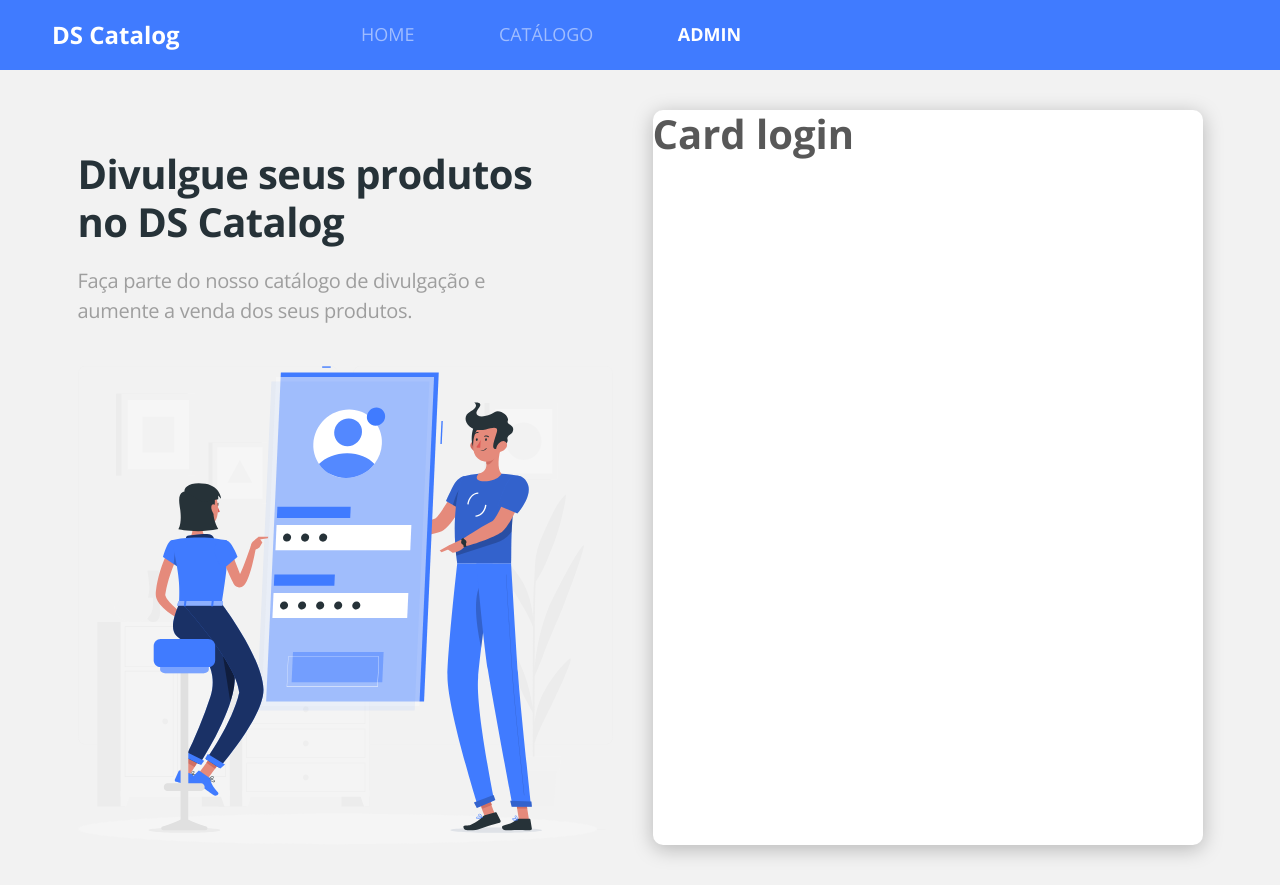
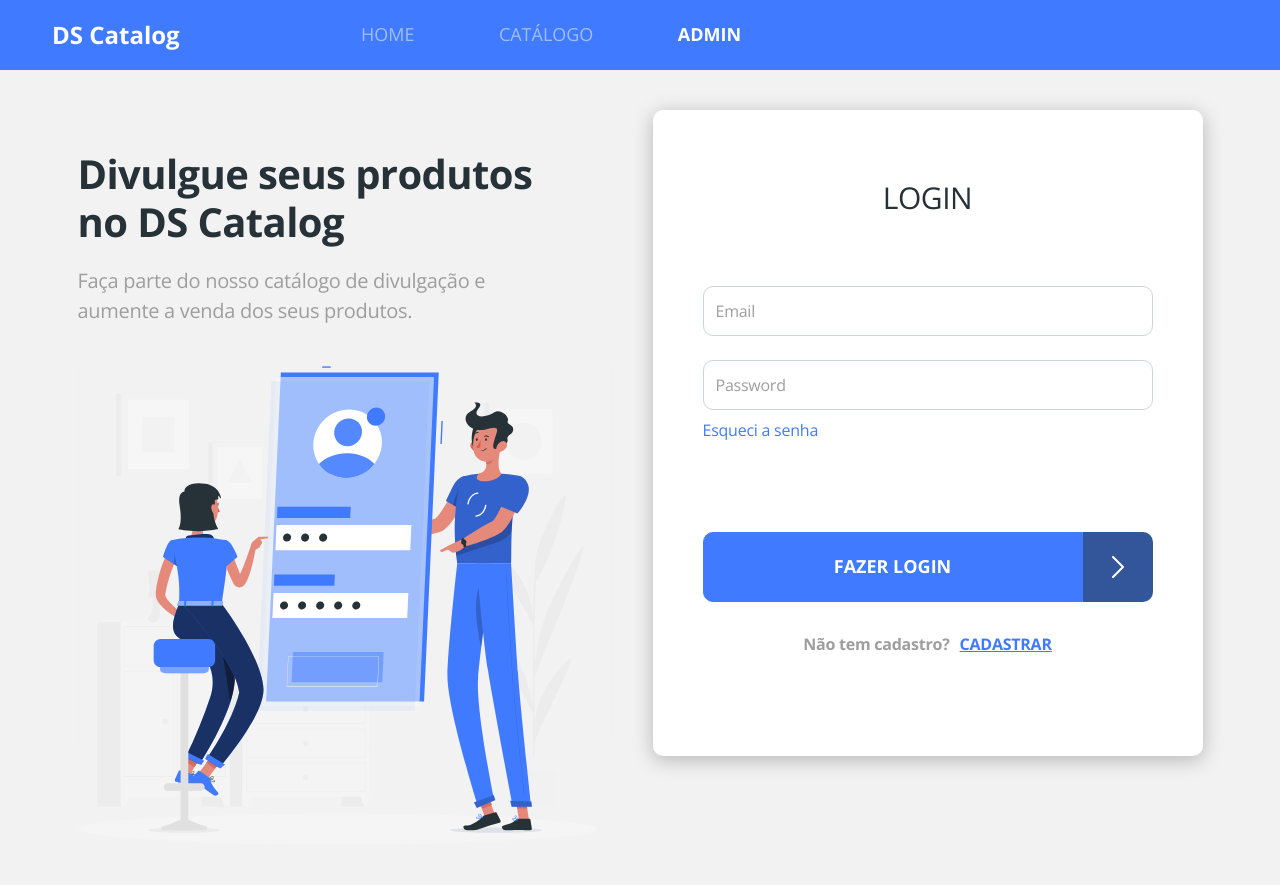
Before and after one commit to emelinepg/dscatalog, a React (Create React App) app in the folder frontend/: page /admin/auth/login in a window 1280 px wide. Built offline with nearby package versions, Linux system fonts and the light colour scheme; no server answers.

Commit message:
Login card

```diff
--- a/frontend/src/App.css
+++ b/frontend/src/App.css
@@ -19,3 +19,15 @@
     box-shadow: 0px 4px 20px rgba(0, 0, 0, 0.25);
     background-color: white;
 }
+
+.base-input {
+    border-radius: 10px;
+    font-size: 1em;
+    letter-spacing: -0.015em;
+    color: #263238;
+    height: 50px;
+}
+
+.base-input::placeholder {
+    color: #9E9E9E;
+}
--- a/frontend/src/components/ButtonIcon/index.tsx
+++ b/frontend/src/components/ButtonIcon/index.tsx
@@ -8,11 +8,9 @@
 const ButtonIcon = ( { text } : Props ) => {
   return (
     <div className="btn-container">
-      <div>
-        <button className="btn btn-primary">
-          {text}
-        </button>
-      </div>
+      <button className="btn btn-primary">
+        <h6>{text}</h6>
+      </button>
       <div className="btn-icon-container">
         <ArrowIcon />
       </div>
--- a/frontend/src/components/ButtonIcon/styles.css
+++ b/frontend/src/components/ButtonIcon/styles.css
@@ -1,40 +1,40 @@
 .btn-container {
     display: flex;
-    flex-direction: row;
 }
 
 .btn-container button {
-    height: 100%;
-    color: white;
+    border-radius: 10px 0 0 10px;
+    width: calc(100% - 50px);
+}
+
+.btn h6 {
+    color: #fff;
     font-size: 12px;
-    font-weight: 700;
     text-transform: uppercase;
-    border-radius: 10px 0px 0px 10px;
 }
 
 .btn-icon-container {
-    width: 50px;
-    height: 50px;
-    background: #33569B;
-    border-radius: 0px 10px 10px 0px;
     display: flex;
     justify-content: center;
     align-items: center;
-    color: white;
+    width: 50px;
+    height: 50px;
+    border-radius: 0px 10px 10px 0px;
+    background-color: #33569B;
+    color: #fff;
 }
 
-@media (min-width: 768px) {
-    .btn-container button {
-        font-size: 16px;
-    }
-
+@media (min-width: 576px) {
     .btn-icon-container {
         width: 70px;
         height: 70px;
     }
 
-    .btn-icon-container {
-        width: 70px;
-        height: 70px;
+    .btn-container button {
+        width: calc(100% - 70px);
+    }
+
+    .btn h6 {
+        font-size: 18px;
     }
 }
--- /dev/null
+++ b/frontend/src/pages/Admin/Auth/Login/index.tsx
@@ -0,0 +1,47 @@
+import { Link } from 'react-router-dom';
+import ButtonIcon from 'components/ButtonIcon';
+
+
+import './styles.css';
+
+
+const Login = () => {
+  return (
+    <div className="base-card login-card">
+      <h1>LOGIN</h1>
+      <form>
+        <div className="mb-4">
+          <input
+            type="text"
+            className="form-control base-input"
+            placeholder="Email"
+            name="username"
+          />
+        </div>
+        <div className="mb-2">
+          <input
+            type="password"
+            className="form-control base-input "
+            placeholder="Password"
+            name="password"
+          />
+        </div>
+        <Link to="/admin/auth/recover" className="login-link-recover">
+          Esqueci a senha
+        </Link>
+        <div className="login-submit">
+          <ButtonIcon text="Fazer login" />
+        </div>
+        <div className="signup-container">
+          <span className="not-registered">Não tem cadastro?</span>
+          <Link to="/admin/auth/register" className="login-link-register">
+            CADASTRAR
+          </Link>
+        </div>
+      </form>
+    </div>
+  );
+};
+
+
+export default Login;
--- /dev/null
+++ b/frontend/src/pages/Admin/Auth/Login/styles.css
@@ -0,0 +1,61 @@
+.login-card {
+  padding: 70px 20px;
+  font-size: 16px;
+}
+
+.login-card h1 {
+  font-size: 30px;
+  font-weight: 400;
+  color: #263238;
+  text-align: center;
+  letter-spacing: -0.015em;
+  margin-bottom: 70px;
+}
+
+.login-link-recover {
+  font-size: 1em;
+  letter-spacing: -0.015em;
+  color: #407bff;
+  display: block;
+  margin-bottom: 90px;
+}
+
+.login-link-register {
+  font-weight: bold;
+  font-size: 1em;
+  text-align: center;
+  letter-spacing: -0.015em;
+  text-decoration-line: underline;
+  color: #407bff;
+  margin-left: 10px;
+}
+
+.login-submit {
+  margin-bottom: 20px;
+  width: 100%;
+}
+
+.not-registered {
+  font-weight: bold;
+  font-size: 1em;
+  text-align: center;
+  letter-spacing: -0.015em;
+  color: #9e9e9e;
+}
+
+.signup-container {
+  text-align: center;
+  margin-bottom: 30px;
+}
+
+@media (min-width: 576px) {
+    .login-card {
+        padding: 70px 50px;
+    }
+}
+
+@media (min-width: 1200px) {
+    .login-submit {
+        margin-bottom: 30px;
+      }
+}
--- a/frontend/src/pages/Admin/Auth/index.tsx
+++ b/frontend/src/pages/Admin/Auth/index.tsx
@@ -1,6 +1,7 @@
 import './styles.css'
 import { ReactComponent as AuthImage } from 'assets/images/auth-image.svg';
 import { Route, Switch } from 'react-router-dom';
+import Login from './Login';
 
 const Auth = () => {
   return (
@@ -13,10 +14,10 @@
         </p>
         <AuthImage />
       </div>
-      <div className="base-card auth-form-container">
+      <div className="auth-form-container">
         <Switch>
           <Route path="/admin/auth/login">
-            <h1>Card login</h1>
+            <Login />
           </Route>
           <Route path="/admin/auth/signup">
             <h1>Card signup</h1>
```
